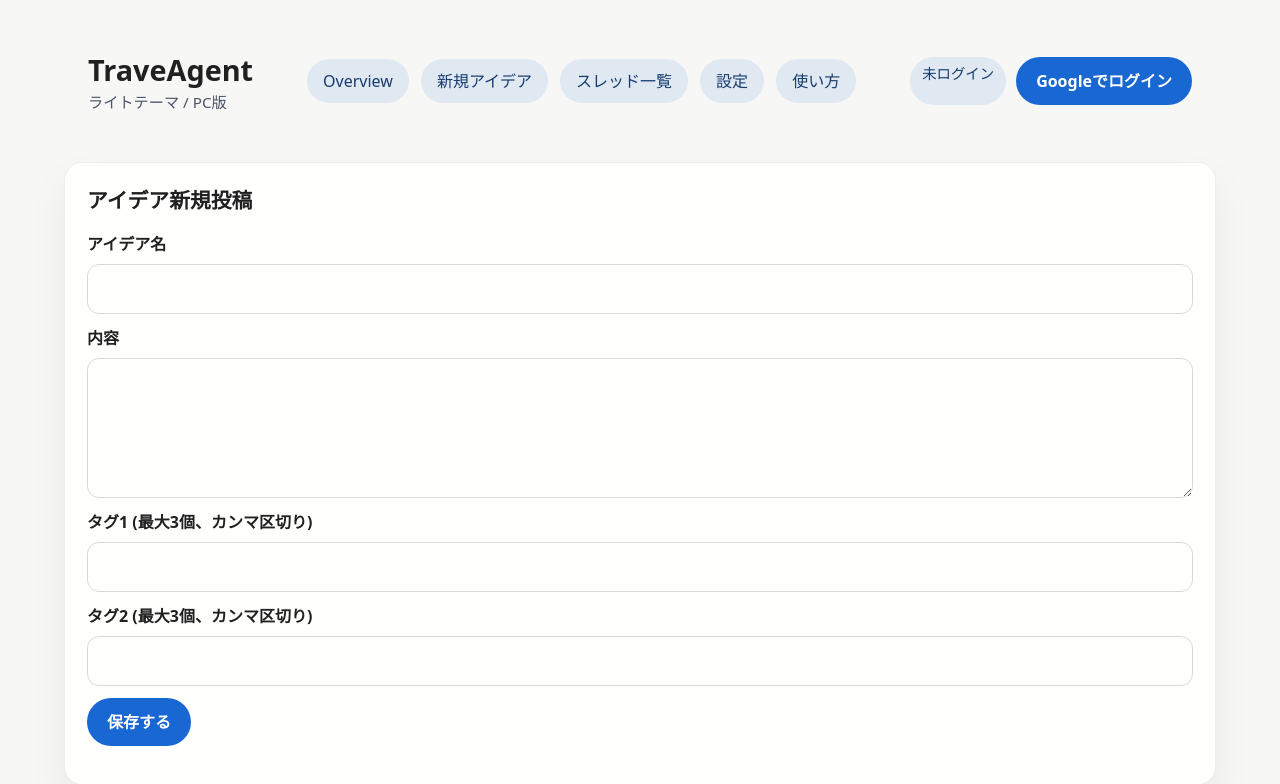
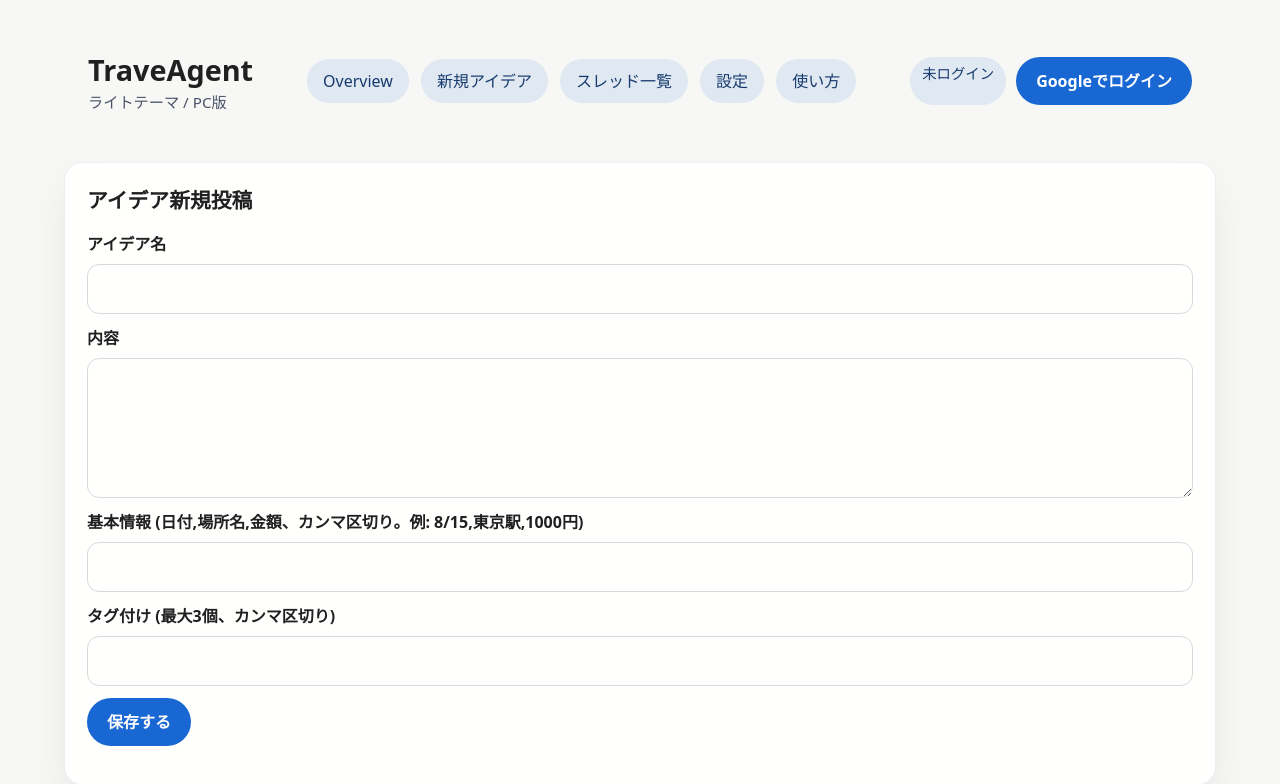
Before and after one commit to kokuden72-dot/travebeta, a Next.js app: page /idea/new in a window 1280 px wide. Shown: the top 784 px of the page. Built offline with nearby package versions, Linux system fonts and the light colour scheme; no server answers.

Commit message:
Update page.tsx

```diff
--- a/app/idea/new/page.tsx
+++ b/app/idea/new/page.tsx
@@ -64,11 +64,11 @@ export default function NewIdeaPage() {
             <textarea value={mainTxt} onChange={(event) => setMainTxt(event.target.value)} />
           </label>
           <label>
-            タグ1 (最大3個、カンマ区切り)
+            基本情報 (日付,場所名,金額、カンマ区切り。例: 8/15,東京駅,1000円)
             <input value={tagsText1} onChange={(event) => setTagsText1(event.target.value)} />
           </label>
           <label>
-            タグ2 (最大3個、カンマ区切り)
+            タグ付け (最大3個、カンマ区切り)
             <input value={tagsText2} onChange={(event) => setTagsText2(event.target.value)} />
           </label>
           {error && <div className="small-text" style={{ color: '#c33' }}>{error}</div>}
```
